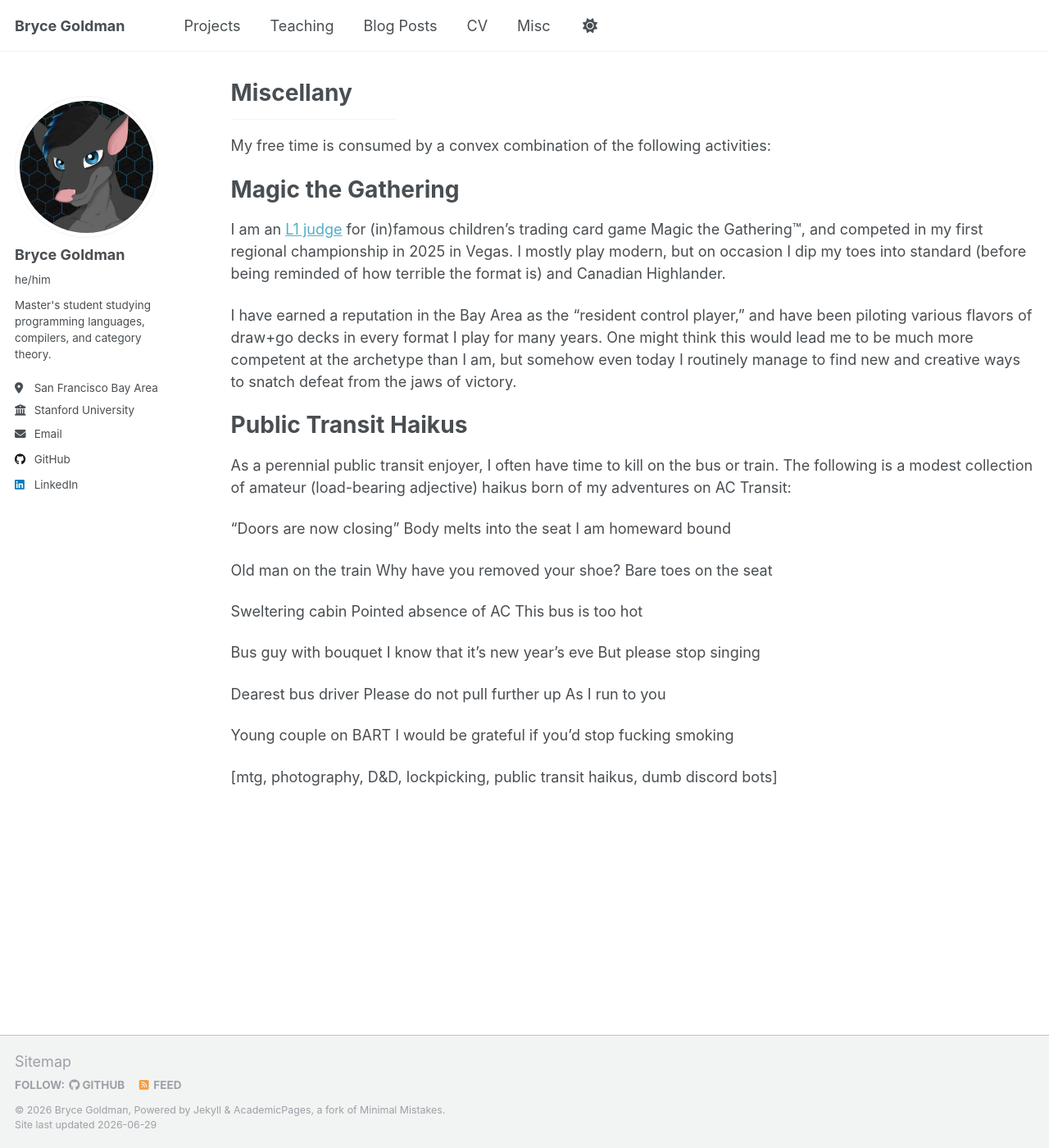
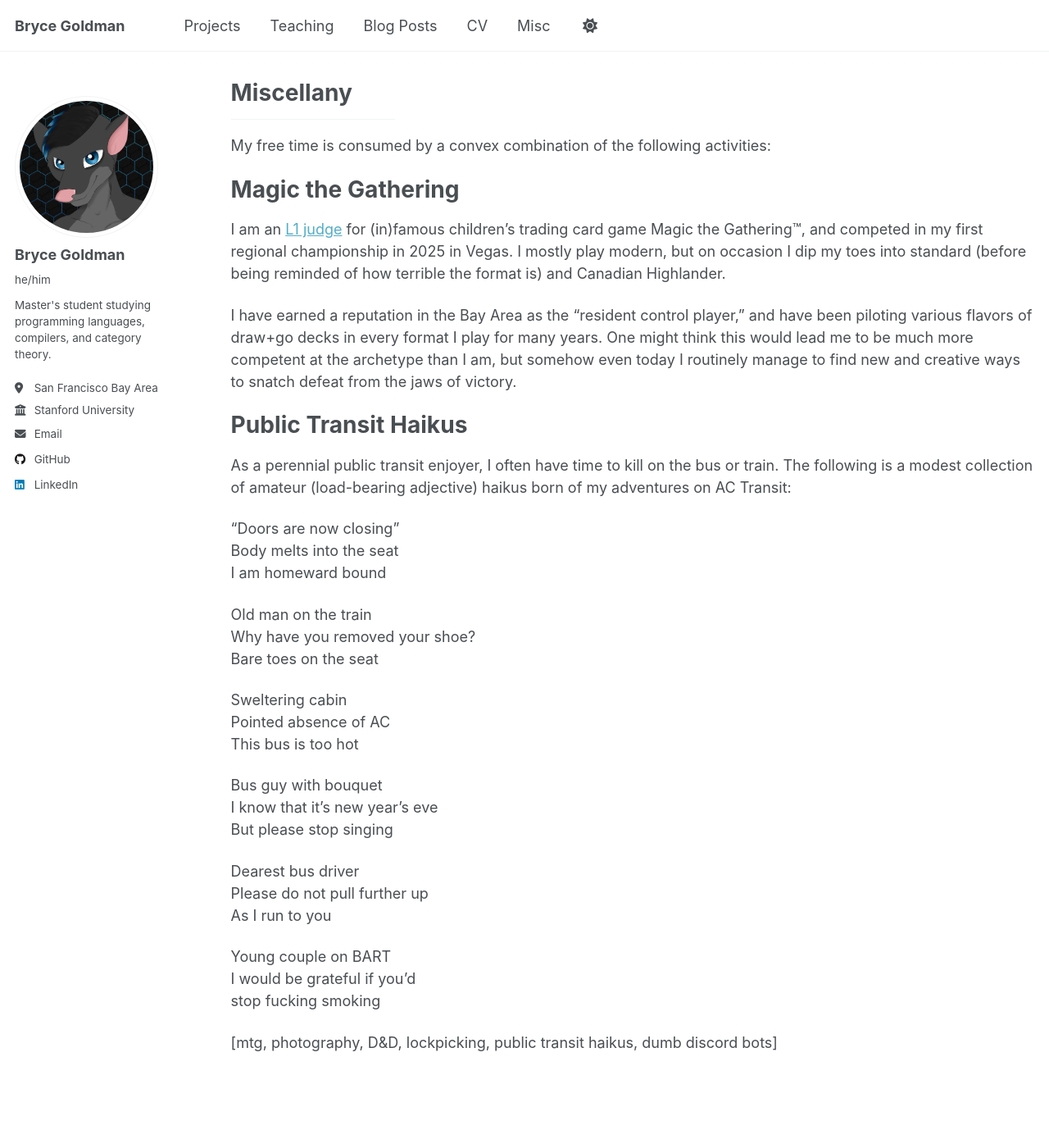
Before and after one commit to Alkizar/alkizar.github.io, a Jekyll site: the page built from _pages/misc.md, in a window 1280 px wide and 1400 px high. Shown: the whole window at 82% size. Built offline with Jekyll 4.4.1, drawn with Linux system fonts in a browser that asks for light colours.

Commit message:
Fixing haiku indentation

```diff
--- a/_pages/misc.md
+++ b/_pages/misc.md
@@ -25,28 +25,28 @@
 
 As a perennial public transit enjoyer, I often have time to kill on the bus or train. The following is a modest collection of amateur (load-bearing adjective) haikus born of my adventures on AC Transit:
 
-"Doors are now closing"
-Body melts into the seat
+"Doors are now closing"<br>
+Body melts into the seat<br>
 I am homeward bound
 
-Old man on the train
-Why have you removed your shoe?
+Old man on the train<br>
+Why have you removed your shoe?<br>
 Bare toes on the seat
 
-Sweltering cabin
-Pointed absence of AC
+Sweltering cabin<br>
+Pointed absence of AC<br>
 This bus is too hot
 
-Bus guy with bouquet
-I know that it's new year's eve
+Bus guy with bouquet<br>
+I know that it's new year's eve<br>
 But please stop singing
 
-Dearest bus driver
-Please do not pull further up
+Dearest bus driver<br>
+Please do not pull further up<br>
 As I run to you
 
-Young couple on BART
-I would be grateful if you'd
+Young couple on BART<br>
+I would be grateful if you'd<br>
 stop fucking smoking
 
 
```
Also changed, not shown: _pages/about.md (+1 -1 lines).
